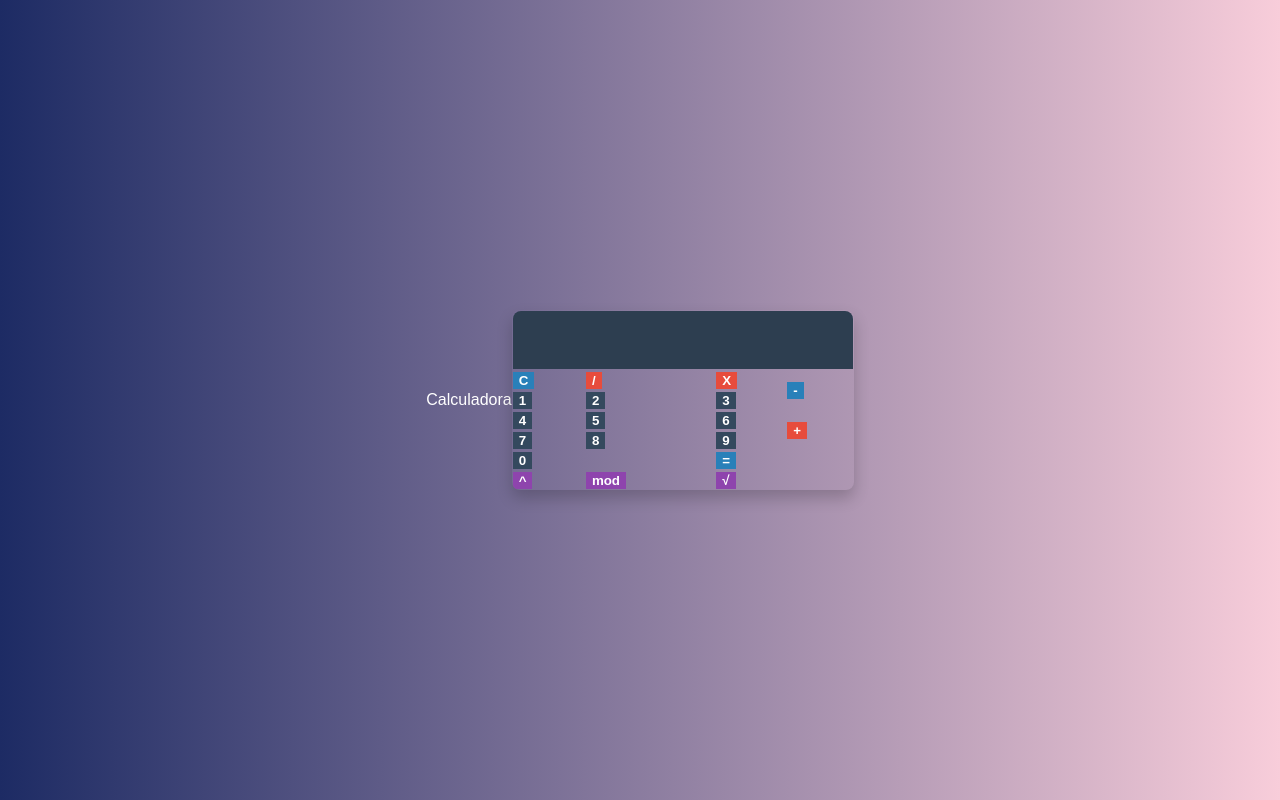
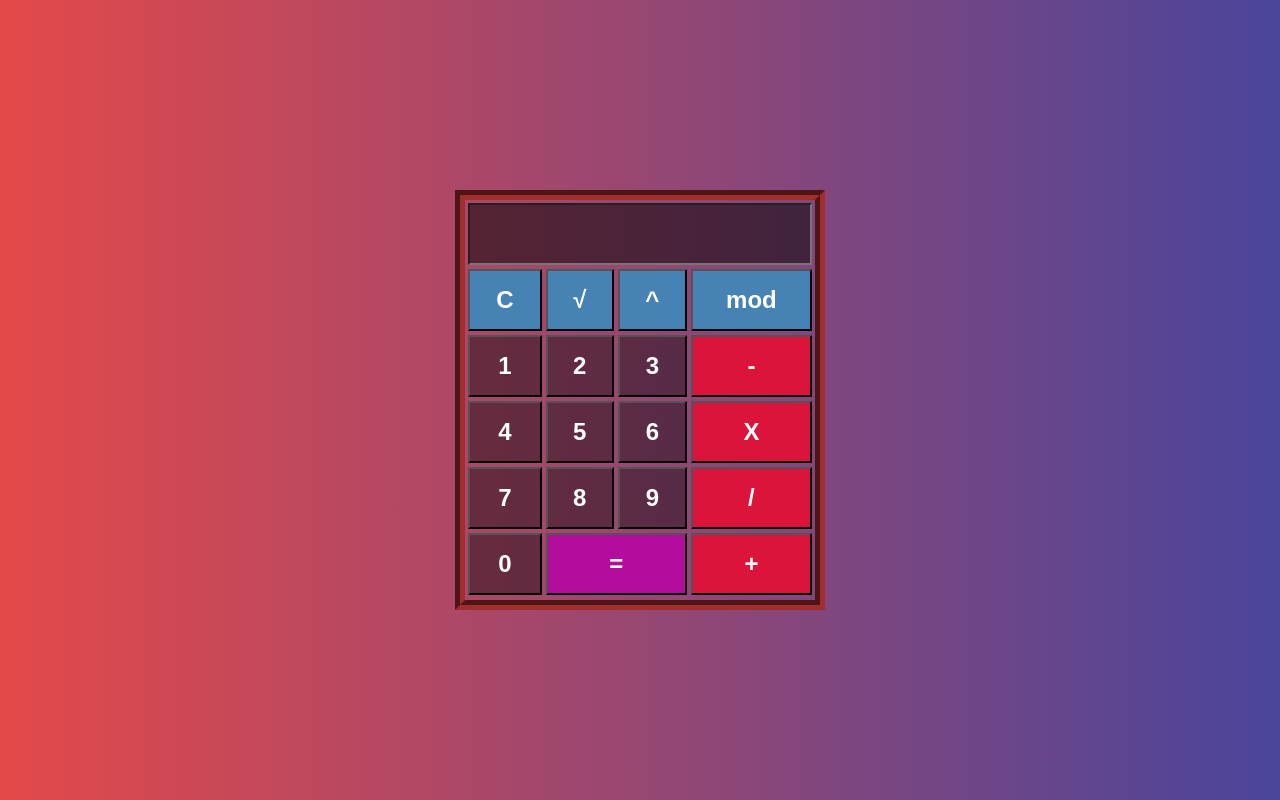
Before and after one commit to JoseHernandezRetana/Calculadora, a plain HTML site: page index.html in a window 1280 px wide. Drawn offline with Linux system fonts and the light colour scheme.

Commit message:
calculadora 2.0

```diff
--- a/index.html
+++ b/index.html
@@ -4,8 +4,9 @@
     <meta charset="UTF-8">
     <meta name="viewport" content="width=device-width, initial-scale=1.0">
     <link rel="stylesheet" href="styles.css"
-    <title>Calculadora</title>
+    <title></title>
 </head>
+
 <body>
     <form id="calculadora">
         <table>
@@ -14,34 +15,39 @@
           </tr>
           <tr>
             <td><button type="button" id="clear" class="operacion">C</button></td>
-            <td><button type="button" id="dividir" class="operacion">/</button></td>
-            <td><button type="button" id="multiplicar" class="operacion">X</button></td>
-            <td rowspan="2"><button type="button" id="restar" class="operacion">-</button></td>
+
+            <td><button type="button" id="raiz" class="operacion">√</button></td>
+            <td><button type="button" id="exponente" class="operacion">^</button></td>
+
+            <td><button type="button" id="modulo" class="operacion">mod</button></td>
           </tr>
           <tr>
             <td><button type="button">1</button></td>
             <td><button type="button">2</button></td>
             <td><button type="button">3</button></td>
+            <td><button type="button" id="restar" class="operacion">-</button></td>
           </tr>
           <tr>
             <td><button type="button">4</button></td>
             <td><button type="button">5</button></td>
             <td><button type="button">6</button></td>
-            <td rowspan="2"><button type="button" id="sumar" class="operacion">+</button></td>
+            <td><button type="button" id="multiplicar" class="operacion">X</button></td>
+
           </tr>
           <tr>
             <td><button type="button">7</button></td>
             <td><button type="button">8</button></td>
             <td><button type="button">9</button></td>
+            <td><button type="button" id="dividir" class="operacion">/</button></td>
           </tr>
           <tr>
-            <td colspan="2"><button type="button">0</button></td>
+            <td><button type="button">0</button></td>
+
             <td colspan="2"><button type="button" id="igual" class="operacion">=</button></td>
+            <td><button type="button" id="sumar" class="operacion">+</button></td>
           </tr>
           <tr>
-            <td><button type="button" id="exponente" class="operacion">^</button></td>
-            <td><button type="button" id="modulo" class="operacion">mod</button></td>
-            <td><button type="button" id="raiz" class="operacion">√</button></td>
+
           </tr>
         </table>
     </form>
--- a/styles.css
+++ b/styles.css
@@ -2,85 +2,81 @@
 	box-sizing: border-box;
 }
 
-body {
-    background-image: linear-gradient(to right, #1d2b64, #f8cdda);
+body{
+  background-image: linear-gradient(to left, rgb(74, 69, 155), rgb(228, 73, 73));
   margin: 0;
   min-height: 100vh;
   display: flex;
   align-items: center;
   justify-content: center;
-    font-family: 'Arial', sans-serif;
-    color: #fff;
 }
 
-#calculadora table {
-    border-collapse: collapse;
-    box-shadow: 0 8px 16px rgba(0, 0, 0, 0.2);
-    border-radius: 8px;
-    overflow: hidden;
+#calculadora table{
+	border: 10px groove rgb(161, 45, 45);
 }
 
-#calculadora input {
-    width: 100%;
-    padding: 15px;
-    font-size: 1.5em;
-    border: none;
-    background-color: #2d3e50;
-    color: white;
-    text-align: right;
-    border-top-left-radius: 8px;
-    border-top-right-radius: 8px;
+#calculadora table{
+	height: 300px;
 }
 
-#calculadora input:focus {
+#calculadora button,
+#calculadora input{
+	width: 100%;
+	height: 100%;
+	font-size: 1.5em;
+	padding: 15px
+}
+
+#calculadora input{
+	padding: 15px;
+	color: white;
+	background-color: rgba(0, 0, 0, .5);
+}
+
+#calculadora input:focus{
 	outline: none;
 }
 
-#calculadora button {
-    background-color: #34495e;
-    border: none;
+#calculadora button{
+	background-color: rgba(0, 0, 0, .4);
 	color: white;
 	font-weight: bold;
 	cursor: pointer;
-    transition: background-color 0.3s;
 }
 
-#calculadora button:hover {
-    background-color: #2c3e50;
+#calculadora button:hover{
+	background-color: rgba(0, 0, 0, .5);
 }
 
-#calculadora button:focus {
+#calculadora button:focus{
 	outline: none;
 }
 
-#calculadora button.operacion {
-    background-color: #e74c3c;
+#calculadora button.operacion{
+	background-color: crimson;
+}
+#calculadora button.operacion:hover{
+	background-color: rgb(142, 13, 39);
 }
 
-#calculadora button.operacion:hover {
-    background-color: #c0392b;
+#calculadora button.operacion#clear:hover,
+#calculadora button.operacion#raiz:hover,
+#calculadora button.operacion#exponente:hover,
+#calculadora button.operacion#modulo:hover{
+	background-color: rgb(140, 175, 205);
 }
 
-#calculadora button.operacion#restar,
-#calculadora button.operacion#igual,
-#calculadora button.operacion#clear {
-    background-color: #2980b9;
+#calculadora button.operacion#clear,
+#calculadora button.operacion#raiz,
+#calculadora button.operacion#exponente,
+#calculadora button.operacion#modulo{
+	background-color: steelblue;
 }
 
-#calculadora button.operacion#restar:hover,
-#calculadora button.operacion#igual:hover,
-#calculadora button.operacion#clear:hover {
-    background-color: #1f618d;
+#calculadora button.operacion#igual{
+	background-color: rgb(180, 13, 157);
 }
 
-#calculadora button.operacion#exponente,
-#calculadora button.operacion#modulo,
-#calculadora button.operacion#raiz {
-    background-color: #8e44ad;
+#calculadora button.operacion#igual:hover{
+	background-color: rgb(159, 51, 145);
 }
-
-#calculadora button.operacion#exponente:hover,
-#calculadora button.operacion#modulo:hover,
-#calculadora button.operacion#raiz:hover {
-    background-color: #71368a;
-}
```
Lines whose indentation alone changed are shown as unchanged.
